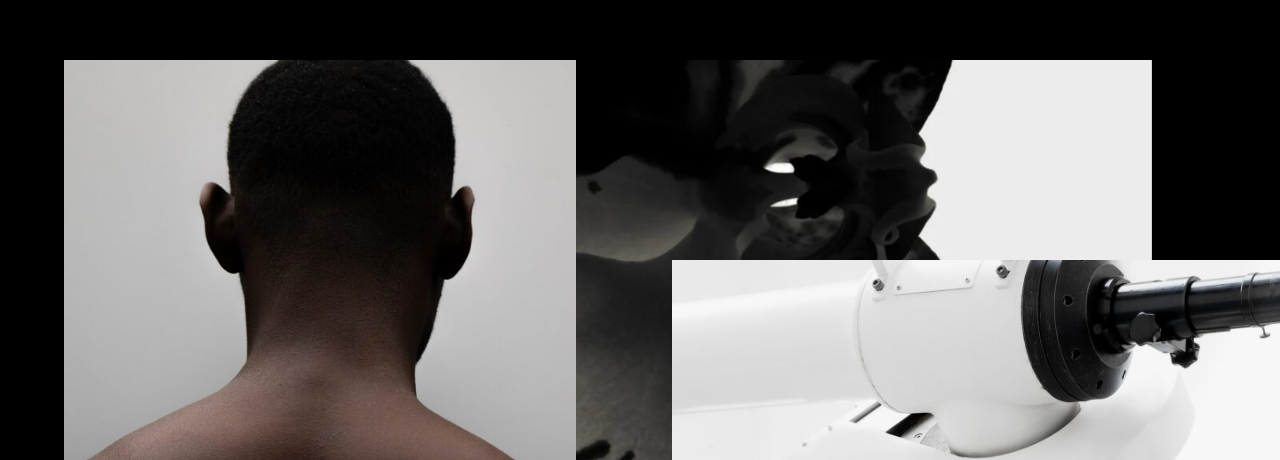
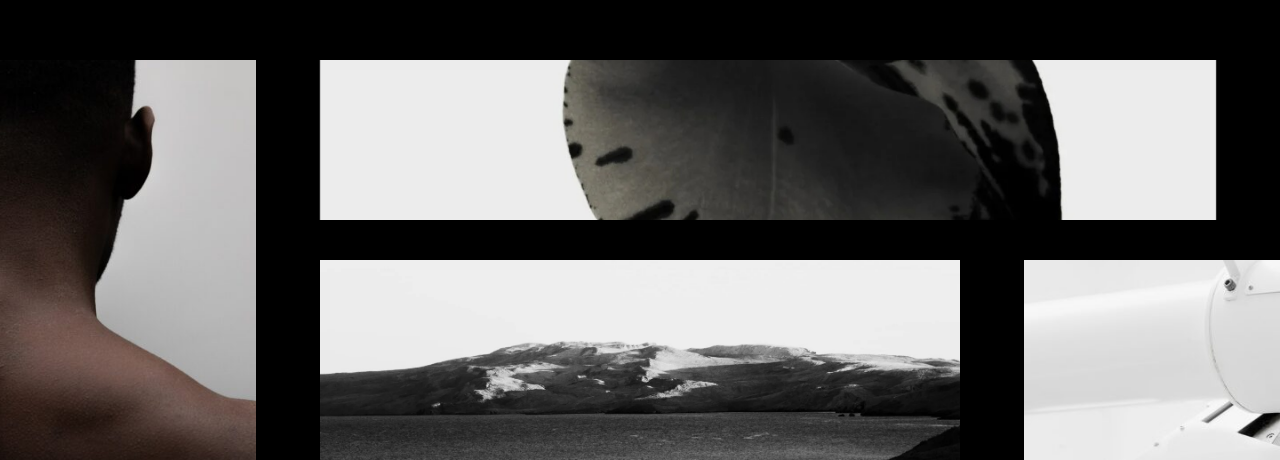
Before and after one commit to Subhamay-Dey/Restaurant--Website, a Next.js app in the folder restaurant-website/: page / in a window 1280 px wide. Shown: the part 340-800 px from the top of the page. Built offline with nearby package versions, Linux system fonts and the light colour scheme.

Commit message:
the animation is now sucessfully going on by just simply changing the motion tag to the parent div and gave the scale style to it and yeah its now a success :)

```diff
--- a/restaurant-website/src/components/zoomParallax-animation/main/index.jsx
+++ b/restaurant-website/src/components/zoomParallax-animation/main/index.jsx
@@ -56,11 +56,11 @@ const {scrollYProgress} = useScroll({
       <div className={styles.sticky}>
         {
           pictures.map(({src, scale}, index) => {
-            return <div key={index} className={styles.el}>
-            <motion.div style={{scale}} className={styles.imageContainer}>
+            return <motion.div style={{scale}} key={index} className={styles.el}>
+            <div className={styles.imageContainer}>
               <Image src={src} fill alt="image" placeholder='blur'/>
-            </motion.div>
-          </div>
+            </div>
+          </motion.div>
           })
         }
 
```
